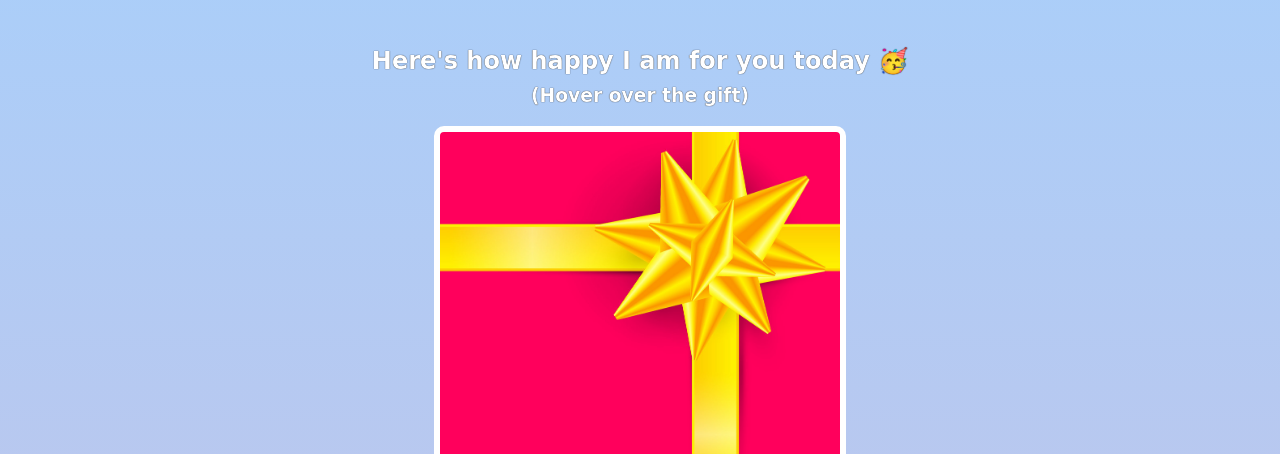
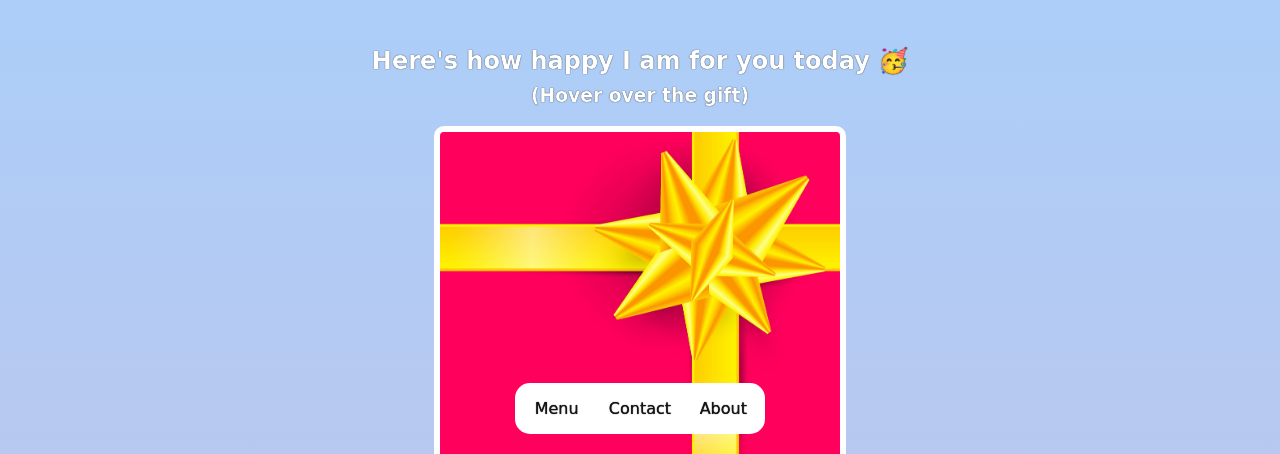
Before and after one commit to bgrover281/birthday-gift-site, a website built with Vite: page index.html in a window 1280 px wide. Shown: the part 346-800 px from the top of the page. Built offline with nearby package versions, Linux system fonts and the light colour scheme; a web font is replaced by a local one.

Commit message:
floating menu bar
not fully complete

```diff
--- a/index.html
+++ b/index.html
@@ -41,5 +41,17 @@
 
         <p id="footer">Want to create your own Birthday GIFt site? Take <a href="https://scrimba.com/learn/htmlandcss" target="_blank">this HTML & CSS course.</a></p>
 
+        <div id="floating-bar">
+
+            <div class="bar-item">
+                <p>Menu</p>
+            </div>
+            <div class="bar-item">
+                <p>Contact</p>
+            </div>
+            <div class="bar-item">
+                <p>About</p>
+            </div>
+        </div>
     </body>
 </html>
--- a/styles.css
+++ b/styles.css
@@ -92,6 +92,44 @@ a {
     color: white;
 }
 
+#floating-bar {
+    position: fixed;
+    bottom: 20px;
+    left: 50%;
+    transform: translateX(-50%);
+    width: 250px;
+    background-color: rgb(255, 255, 255);
+    color: rgb(21, 21, 21);
+    display: flex;
+    border-radius: 15px;
+    margin: 0;
+    padding: 0;
+    overflow: visible;
+}
+
+.bar-item{
+    flex: 1;
+    text-align: center;
+
+}
+
+
+#item-1:hover{
+    border-radius: 15px 0px 0px 15px;
+     cursor: pointer;
+    background-color: rgb(229, 229, 229);
+}
+#item-2:hover {
+    border-radius: 0px;
+     cursor: pointer;
+    background-color: rgb(229, 229, 229);
+}
+#item-3:hover {
+    border-top-right-radius: 15px;
+    border-bottom-right-radius: 15px;
+     cursor: pointer;
+    background-color: rgb(229, 229, 229);
+}
 /*
 Add the footer paragraph according to the design.
 Configure the anchor tag to open the link in a new tab.
```
